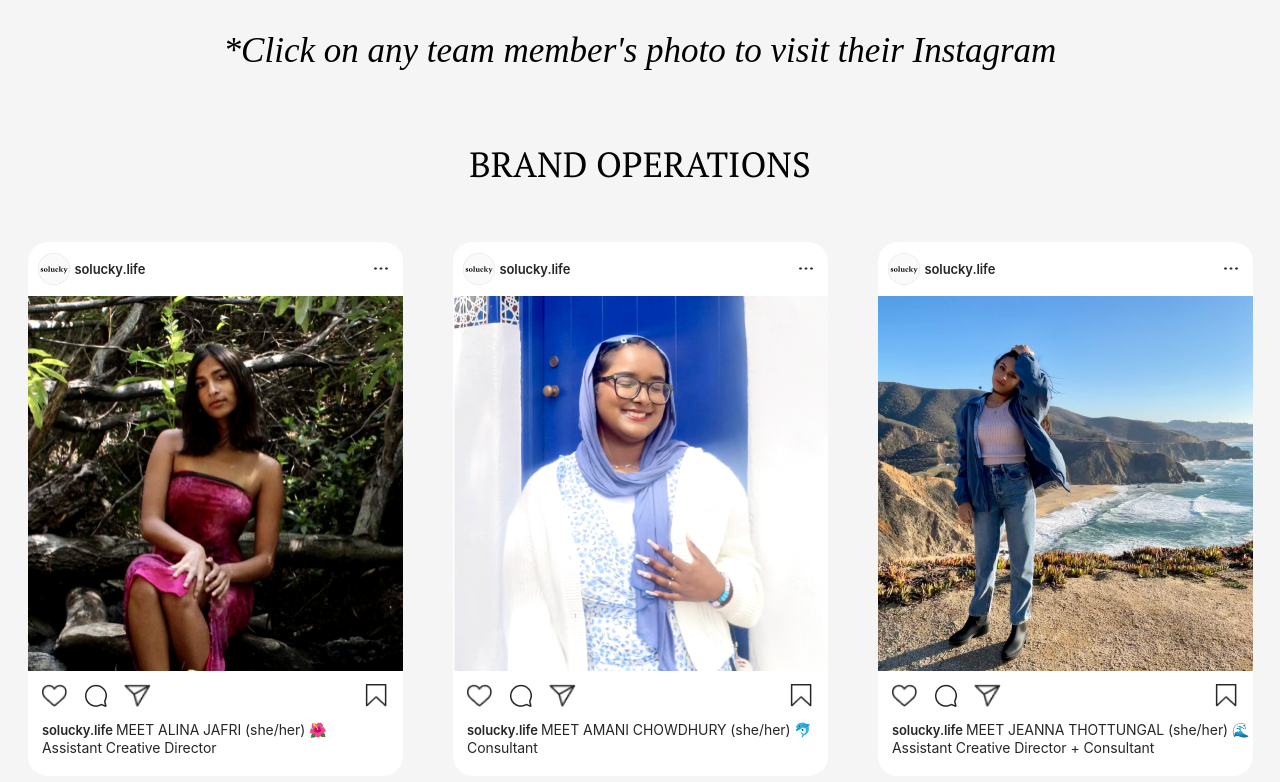
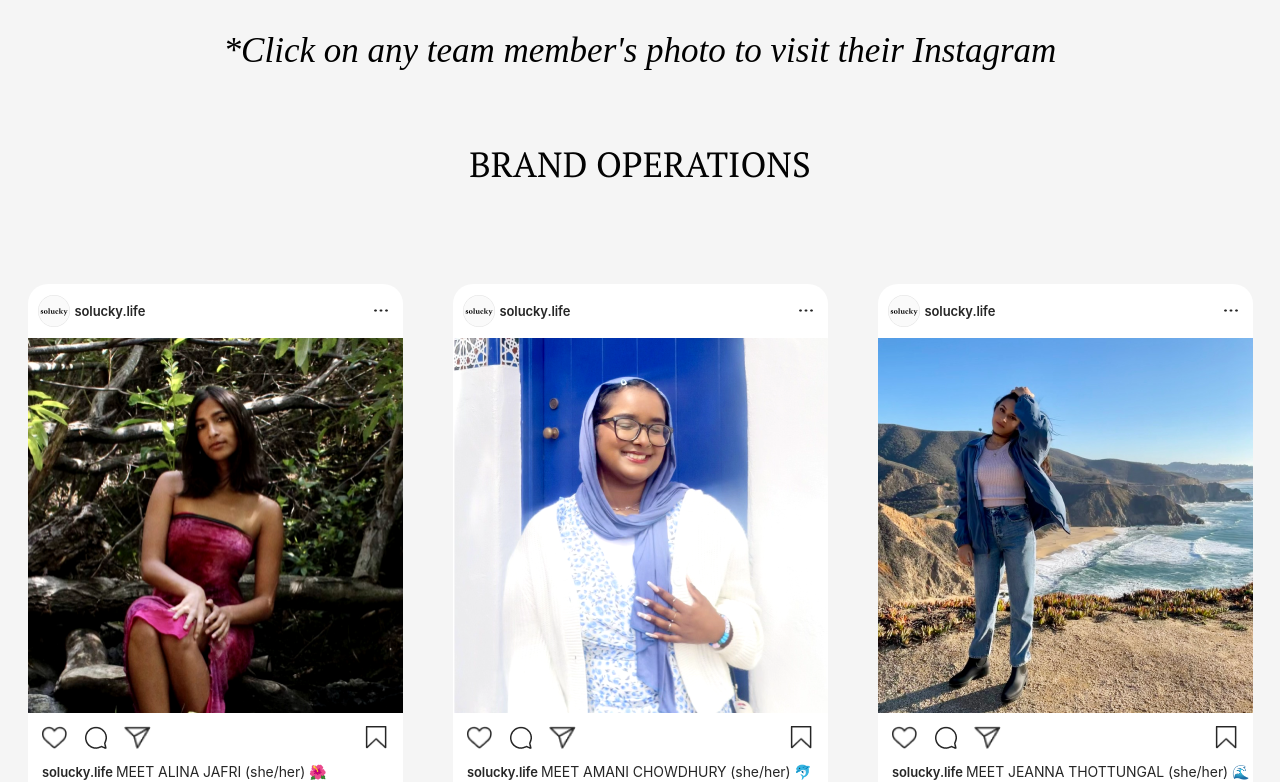
Before and after one commit to shaynatrivedi/solucky, a React (Create React App) app in the folder solucky-react-app/: page /team in a window 1280 px wide. Shown: the part 1265-2047 px from the top of the page. Built offline with nearby package versions, Linux system fonts and the light colour scheme; a web font is replaced by a local one.

Commit message:
add scroll functions for buttons

```diff
--- a/solucky-react-app/src/components/Team.jsx
+++ b/solucky-react-app/src/components/Team.jsx
@@ -2,6 +2,17 @@ import React from "react";
 import './Team.css'
 
 const Team = () =>{
+
+    const scrollLeft = (sectionClass) => {
+        const container = document.querySelector(`.${sectionClass}`);
+        container.scrollBy({ left: -300, behavior: 'smooth' });
+    };
+
+    const scrollRight = (sectionClass) => {
+    const container = document.querySelector(`.${sectionClass}`);
+    container.scrollBy({ left: 300, behavior: 'smooth' });
+    };
+
     return(
         <div className="team-page">
             <section className="team-join">
@@ -52,10 +63,13 @@ const Team = () =>{
                         </p>
                     </div>
 
-                    <div className="brand-operations">
-                        <div className="brand-operations-header">
+                    <div className="team-category">
                             <h3 className="team-position-title">Brand Operations</h3>
-                            <div className="horizontal-scroll-section">
+                            <div className="scroll-buttons">
+                                <button className="scroll-left" onClick={() => scrollLeft('brand-operations')}>◀</button>
+                                <button className="scroll-right" onClick={() => scrollRight('brand-operations')}>▶</button>
+                            </div>
+                            <div className="horizontal-scroll-section brand-operations">
 
                                 <div className="post-div">
                                     <div className="post-header">
@@ -345,11 +359,7 @@ const Team = () =>{
 
                                     </div>
                                 </div>
-
-
-                            </div>
                         </div>
-
                     </div>
 
                     <div className="production">
```
